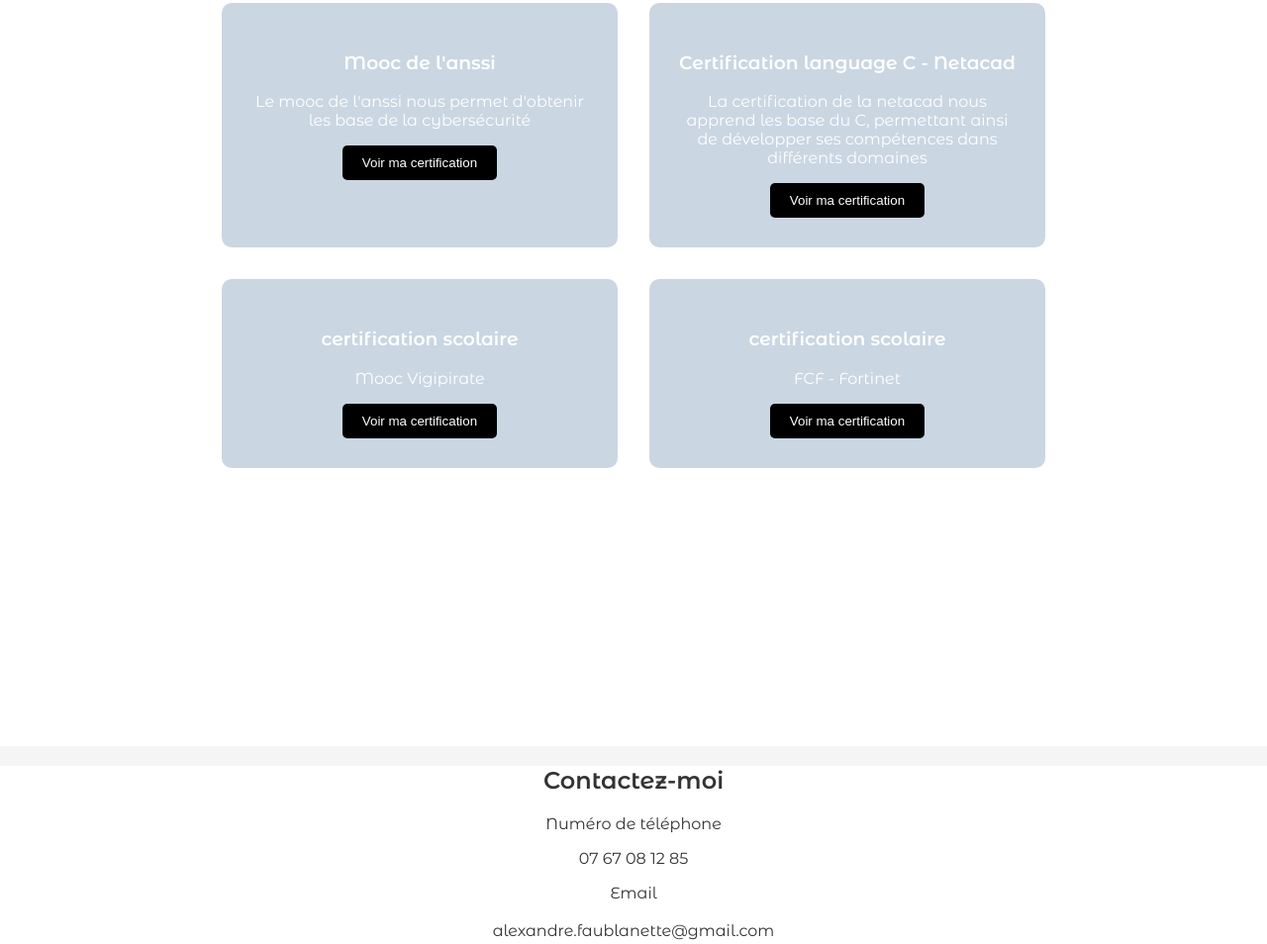
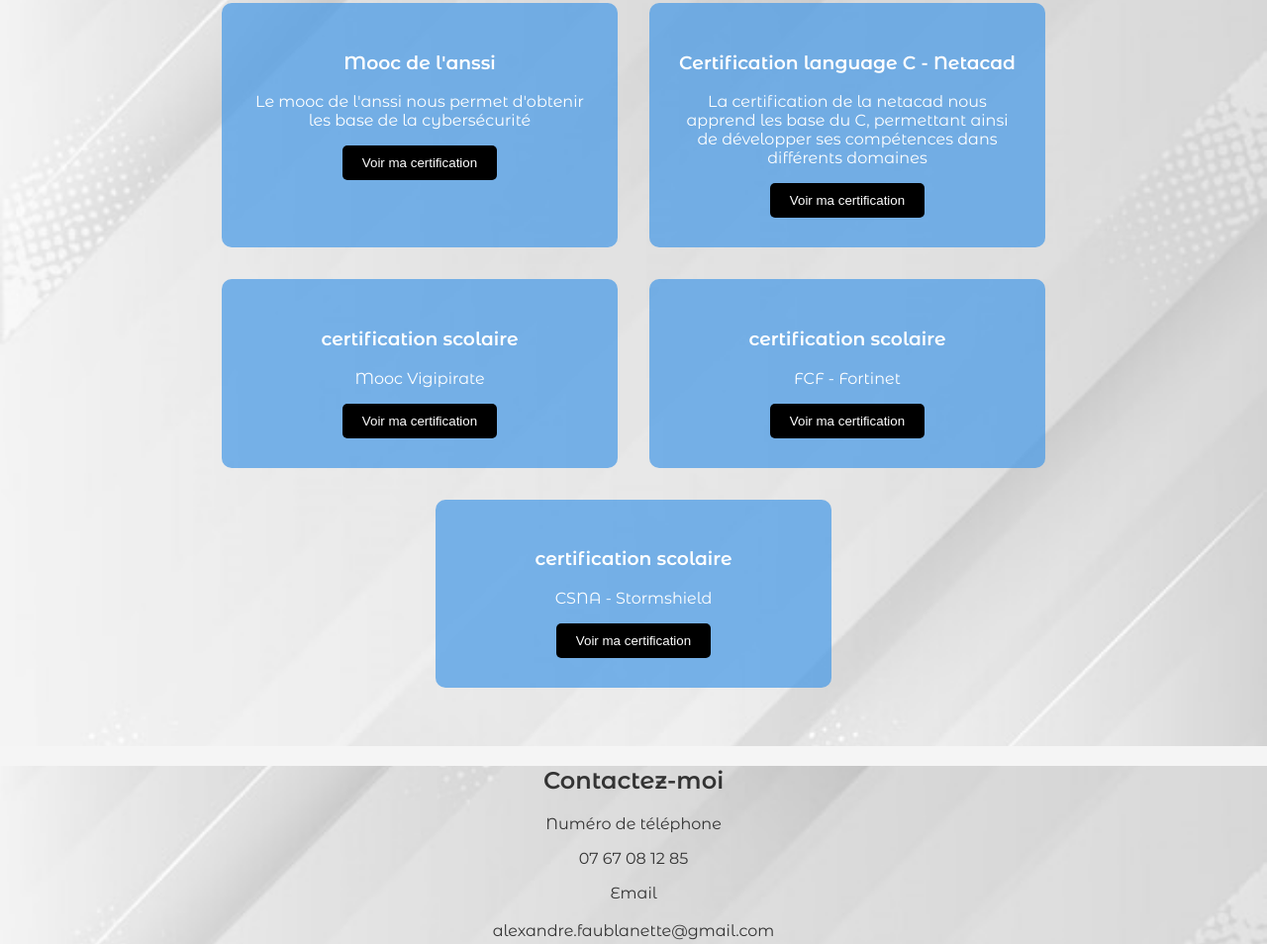
Before and after one commit to Killex8569-pro/Killex8569-pro.github.io, a plain HTML site: page certifications.html in a window 1280 px wide. Shown: the part 866-1820 px from the top of the page at 99% size. Drawn offline with Linux system fonts and the light colour scheme; a web font is replaced by a local one.

Commit message:
ajout certif et modifications

```diff
--- a/certifications.html
+++ b/certifications.html
@@ -73,7 +73,13 @@
             <p>FCF - Fortinet</p>
             <a href="/data/certification/Fortinet_Certified_Fundamentals_in_Cybersecurity.pdf"><button>Voir ma certification</button></a>
           </div>
+          <div class="certif">
+            <h3>certification scolaire</h3>
+            <p>CSNA - Stormshield</p>
+            <a href="/data/certification/FAUBLADIER_ANETTE_Alexandre_CSNA.pdf"><button>Voir ma certification</button></a>
+          </div>
       </div>
+  </div>
     </section>
 
     <!-- Section informations -->
--- a/style.css
+++ b/style.css
@@ -5,7 +5,7 @@
   }
 #contenue {
   font-family: 'CustomFont', 'Montserrat Alternates', sans-serif;
-  background: url('./data/BG_5_portfolio.png') no-repeat center center/cover;
+  background: url('./data/BG_10_portfolio.jpg') no-repeat center center/cover;
   text-align: center;
   background-color: #f5f5f5;
   color: #000000;
@@ -114,7 +114,7 @@ a {
     margin: 0; /* Aucune marge entre les sections */
     min-height: 100vh; /* Pour garder une hauteur minimale */
     text-align: center;
-    background-color: #fff;
+    background: url('./data/BG_10_portfolio.jpg') no-repeat center center/cover;
 }
 
 
@@ -146,7 +146,7 @@ a {
   }
 
   .project {
-    background-color: #6E8EF7;
+    background-color: #46ce314c;
     color: #fff;
     padding: 20px;
     border-radius: 10px;
@@ -162,7 +162,7 @@ a {
 }
 
 .certif {
-  background-color: #6c8faf5c;
+  background-color: #4b9be7ba;
   color: #fff;
   padding: 30px;
   border-radius: 10px;
@@ -196,7 +196,7 @@ a {
   }
 
   button:hover {
-    background-color: #af2ac4;
+    background-color: #2d3af8;
     transition: 0.3s;
   }
 
```
Also changed, not shown: data/BG_10_portfolio.jpg (added), data/BG_8_portfolio.png (added), data/BG_9_portfolio.jpg (added).
